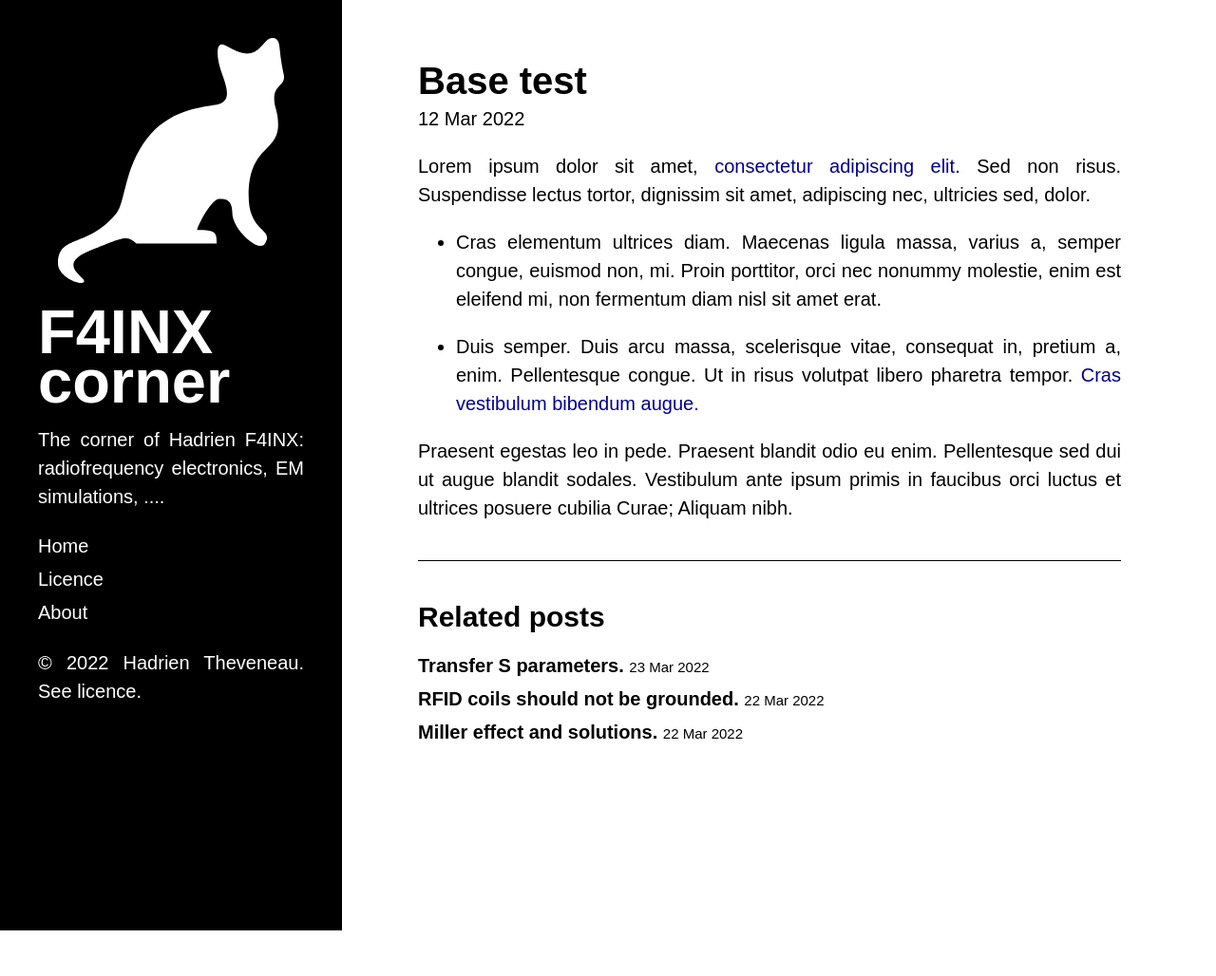
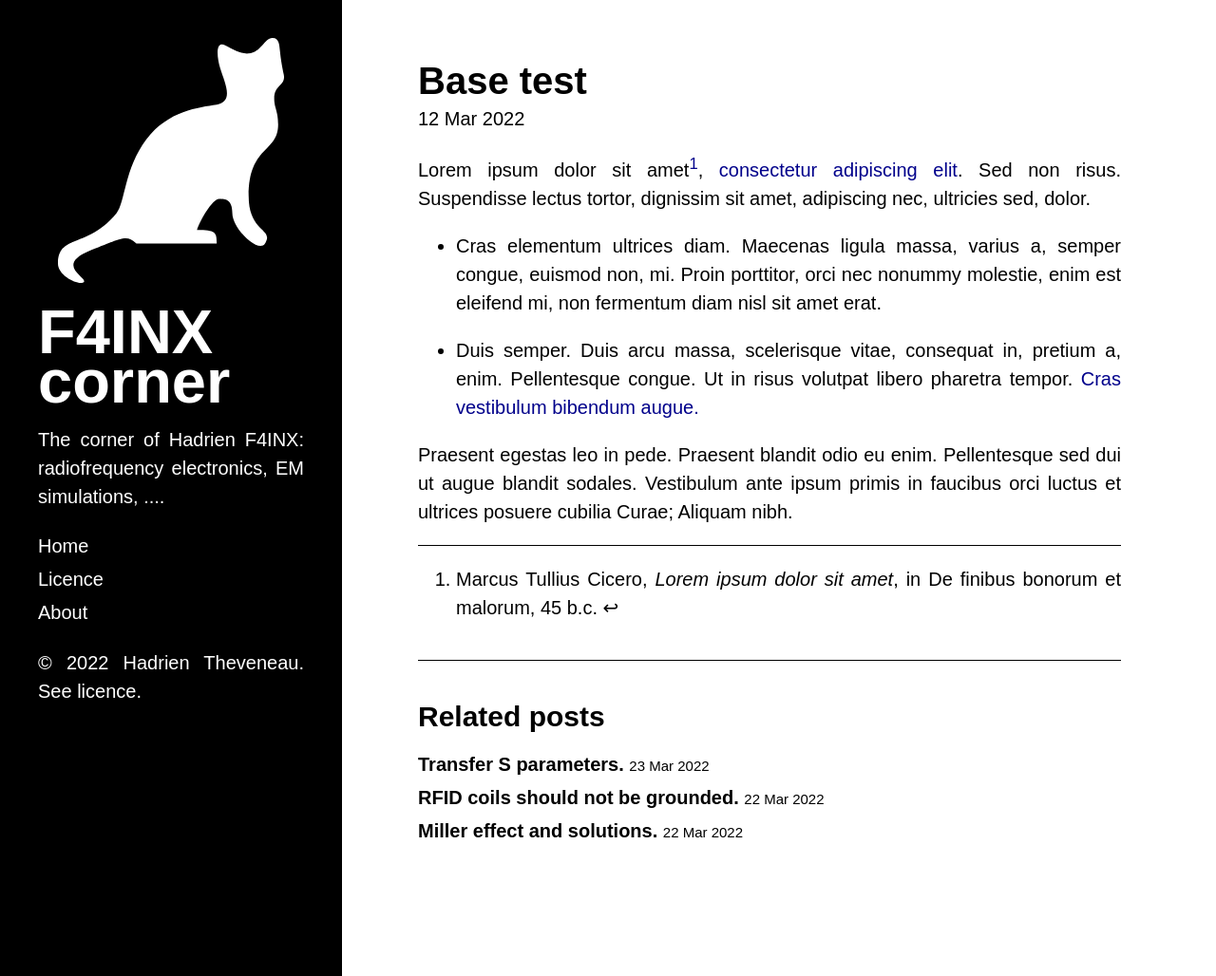
Before and after one commit to thadrien/Zview.github.io, a Jekyll site: the page built from _regtests/regtest1-base.md, in a window 1280 px wide. Shown: the whole page at 95% size. Built offline with Jekyll 4.4.1, drawn with Linux system fonts in a browser that asks for light colours; before the commit the page ends 980 px from its top, so only the background shows below that.

Commit message:
[CSS] [REGTEST] Regtest for scientific articles styles.

```diff
--- a/_regtests/regtest1-base.md
+++ b/_regtests/regtest1-base.md
@@ -5,10 +5,12 @@ date: 2022-03-12
 sitemap: false
 ---
 
-Lorem ipsum dolor sit amet, <a href='https://fr.wikipedia.org/wiki/Lorem_ipsum'>consectetur adipiscing elit</a>. Sed non risus. Suspendisse lectus tortor, dignissim sit amet, adipiscing nec, ultricies sed, dolor.
+Lorem ipsum dolor sit amet[^lorem45ipsum], <a href='https://fr.wikipedia.org/wiki/Lorem_ipsum'>consectetur adipiscing elit</a>. Sed non risus. Suspendisse lectus tortor, dignissim sit amet, adipiscing nec, ultricies sed, dolor.
 
 * Cras elementum ultrices diam. Maecenas ligula massa, varius a, semper congue, euismod non, mi. Proin porttitor, orci nec nonummy molestie, enim est eleifend mi, non fermentum diam nisl sit amet erat.
 
 * Duis semper. Duis arcu massa, scelerisque vitae, consequat in, pretium a, enim. Pellentesque congue. Ut in risus volutpat libero pharetra tempor. <a href='https://fr.wikipedia.org/wiki/Lorem_ipsum'>Cras vestibulum bibendum augue.</a>
 
 Praesent egestas leo in pede. Praesent blandit odio eu enim. Pellentesque sed dui ut augue blandit sodales. Vestibulum ante ipsum primis in faucibus orci luctus et ultrices posuere cubilia Curae; Aliquam nibh.
+
+[^lorem45ipsum]: <cite>Marcus Tullius Cicero, <span class="article-title">Lorem ipsum dolor sit amet</span>, in <span class="article-journal">De finibus bonorum et malorum</span>, <time>45 b.c.</time></cite>
```
